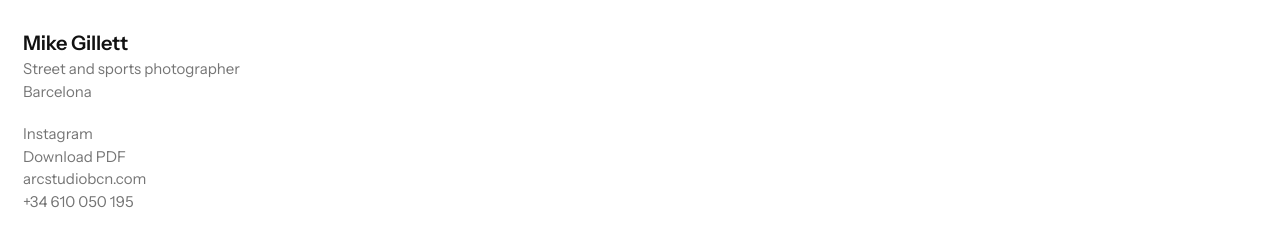
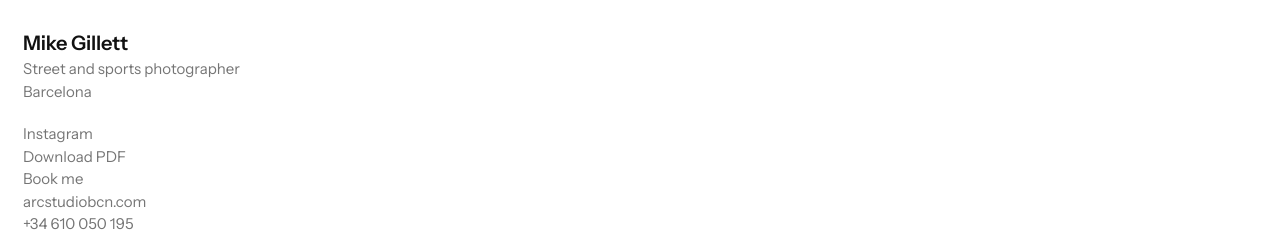
Before and after one commit to mikegillettphoto-ux/mike-gillett-site, a plain HTML site: page index.html in a window 1280 px wide. Shown: the top 247 px of the page. Drawn offline with Linux system fonts and the light colour scheme.

Commit message:
Add Book me link under Download PDF

```diff
--- a/index.html
+++ b/index.html
@@ -63,6 +63,7 @@ figure[style*="cursor:default"]{cursor:zoom-in!important}
     <div class="links">
       <a href="https://www.instagram.com/user_18e982471a/" target="_blank" rel="noopener">Instagram</a>
       <a href="mike-gillett-portfolio.pdf" download>Download PDF</a>
+      <a href="book.html">Book me</a>
       <a href="https://arcstudiobcn.com/" target="_blank" rel="noopener">arcstudiobcn.com</a>
       <span class="sel">+34 610 050 195</span>
     </div>
```
